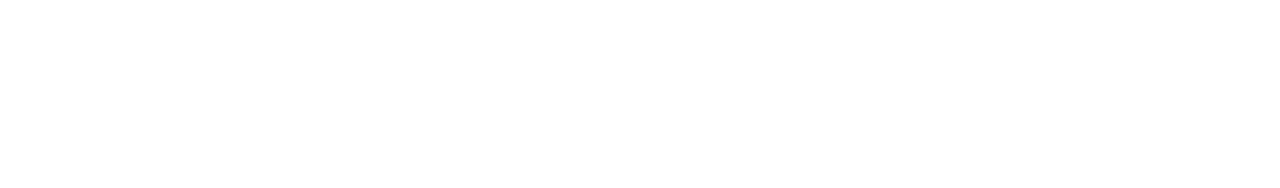
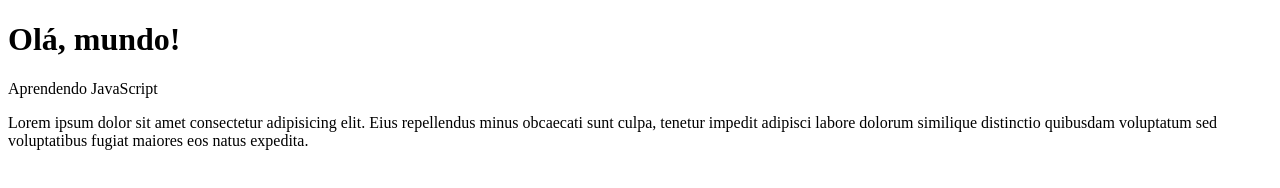
Before and after one commit to Aires-Leo/variaveis, a plain HTML site: page template_javascript/index.html in a window 1280 px wide. Drawn offline with Linux system fonts and the light colour scheme.

Commit message:
Atualização

```diff
--- a/template_javascript/index.html
+++ b/template_javascript/index.html
@@ -3,10 +3,17 @@
 <head>
     <meta charset="UTF-8">
     <meta name="viewport" content="width=device-width, initial-scale=1.0">
-    <title>Document</title>
+    <title>Olá, mundo</title>
     <script src="index.js"></script>
 </head>
 <body>
+    <h1>Olá, mundo!</h1>
+    <p>Aprendendo JavaScript</p>
+    Lorem ipsum dolor sit amet consectetur adipisicing elit.
+    Eius repellendus minus obcaecati
+    sunt culpa, tenetur impedit adipisci labore dolorum
+    similique distinctio quibusdam voluptatum sed voluptatibus
+    fugiat maiores eos natus expedita.
 
 </body>
 </html>
--- a/template_javascript/index.js
+++ b/template_javascript/index.js
@@ -0,0 +1,29 @@
+// Insto é um comentário em uma linha//
+/* Esse comando permite que seja incluído
+um comentário mais extenso, de mais de uma
+linha */
+
+//console.log ("Olá Mundo")//
+
+//prompt("qual o seu nome?")//
+
+/*const idade = 23;
+
+idade = 24;
+
+let maca = 24;
+
+maca = 25;*/
+
+/*const nomeCompleto = "Leonardo"
+
+const idade = 32*/
+
+console.log ("Olá!" , "Meu nome é", nome, "e eu tenho", idade , "anos")
+
+const primeiroNome = "Leonardo";
+const sobrenome = "Aires da Silva"
+const idade = 32
+const estudante = true;
+
+console.log (primeiroNome, sobrenome, idade, estudante)
```
